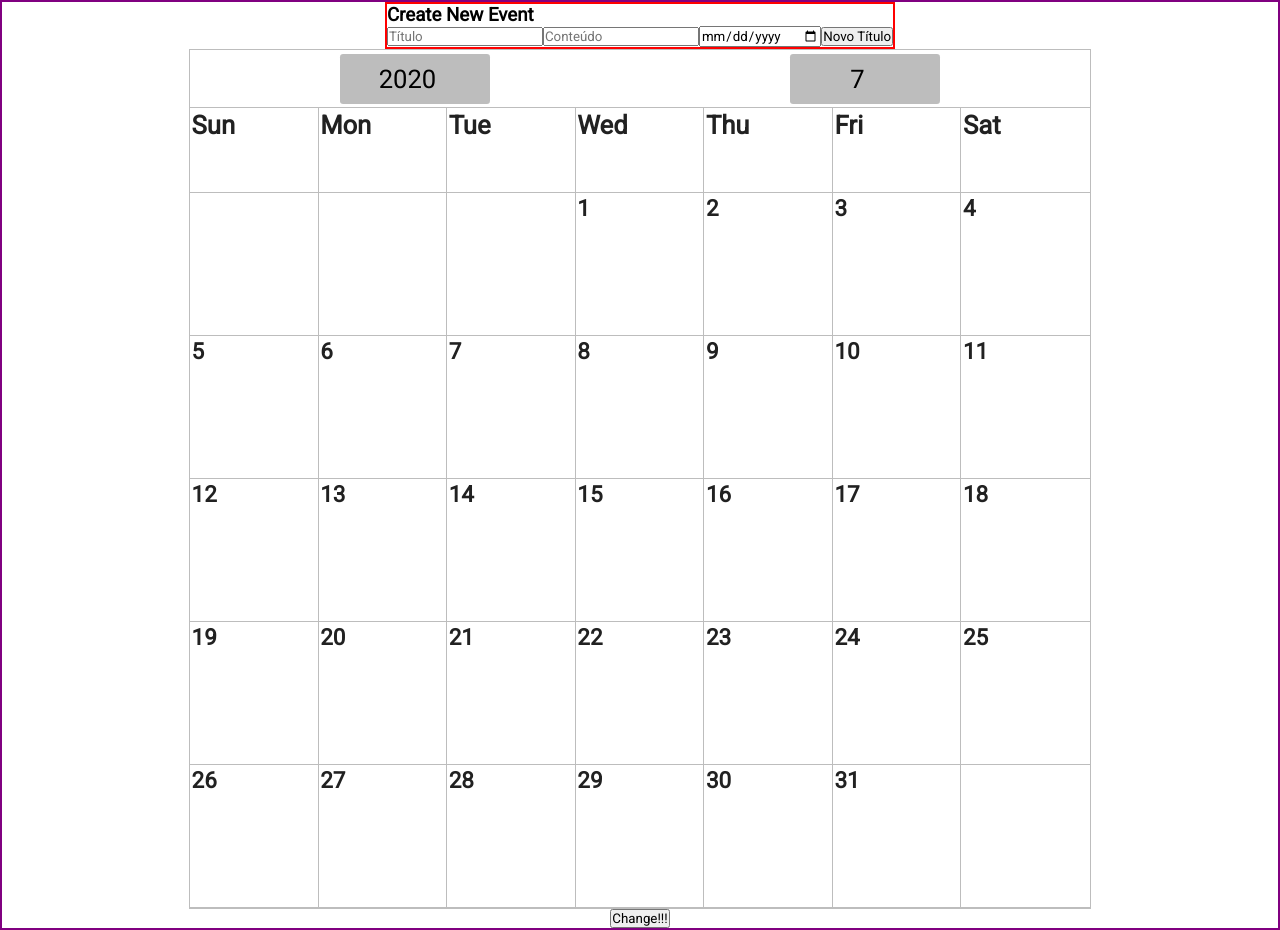
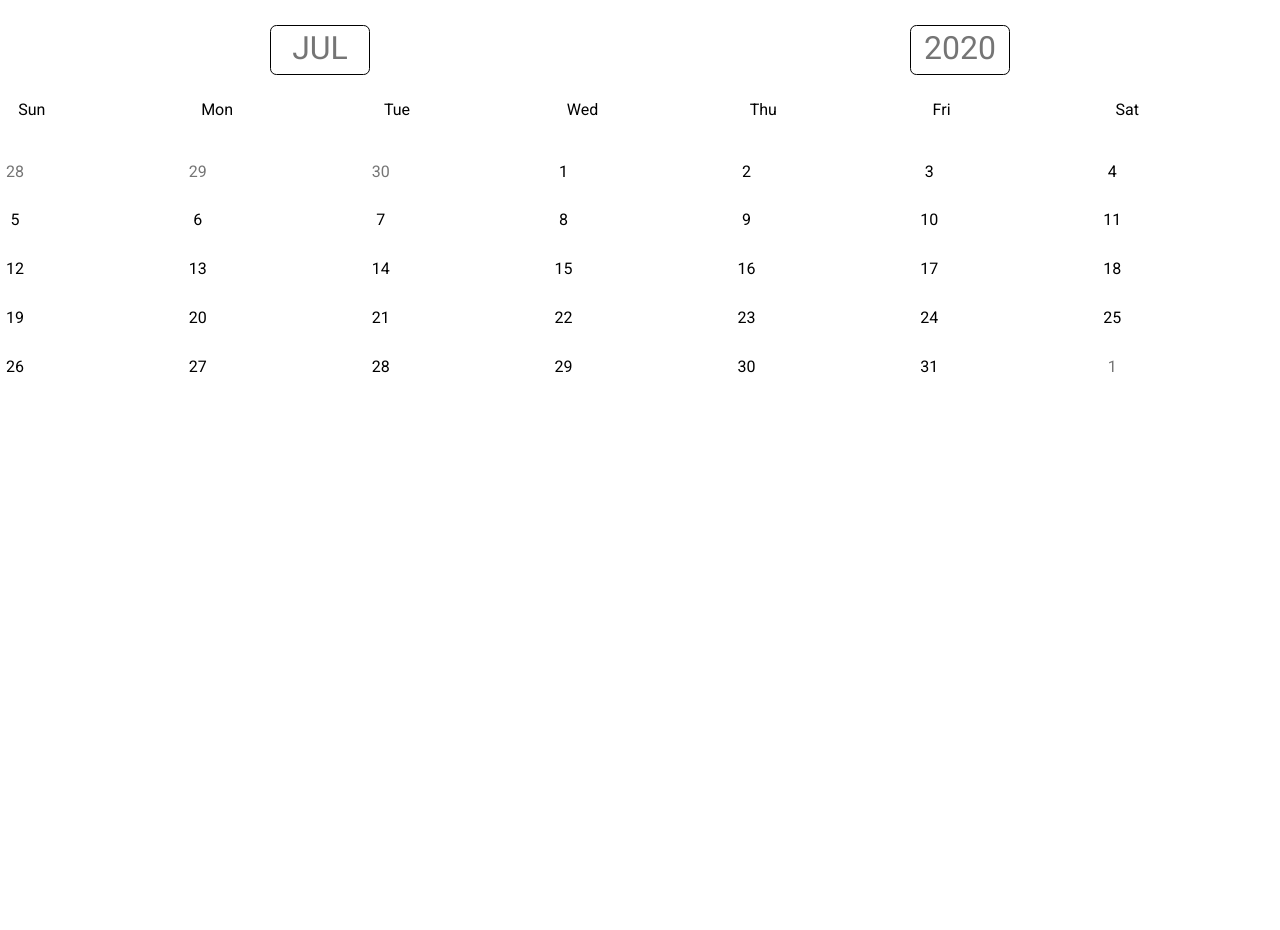
Before and after one commit to LucasRR94/Calendar, a Vue app: page / in a window 1280 px wide. After the commit the page ends 800 px from the top, so only its background shows below. Built offline with nearby package versions, Linux system fonts and the light colour scheme.

Commit message:
refactor calendar

```diff
--- a/src/components/Calendar.vue
+++ b/src/components/Calendar.vue
@@ -1,38 +1,33 @@
 <template>
   <main>
-    <div class="create-event">
-      <div class="create-event-wrapper">
-          <h3>Create New Event</h3>
-          <input type="text" name="new title" v-model="newTitle" placeholder="Título">
-          <input type="text" name="new content" v-model="newContent" placeholder="Conteúdo">
-          <input type="date" v-model="newDeadLine">
-          <input type="submit" value="Novo Título" @click="newEvent">
-      </div>
-    </div>
-    <div class="calendar" v-bind:class="{'dark-mode':darkMode,'light-mode':lightMode}">
-      <div class="calendar-header"  v-bind:class="{'header-dark-mode':darkMode,'header-light-mode':lightMode}">
+    <div class="calendar">
+      <div class="calendar-header">
         <div class="calendar-header-input-area">
-          <input type="number" name="input-year" min="1970" v-on:input="genCalendarAndLoadEvents" v-model="year" placeholder="year">
+          <!-- <input type="number" name="input-year" min="1970" v-on:input="genCalendarAndLoadEvents" v-model="year" placeholder="year"> -->
+          <span>{{abreviation()}}</span>
         </div>
         <div class="calendar-header-input-area">
-          <input type="number" name="input-month" min="1" v-on:input="genCalendarAndLoadEvents" v-model="month" placeholder="month">
+          <!-- <input type="number" name="input-month" min="1" v-on:input="genCalendarAndLoadEvents" v-model="month" placeholder="month"> -->
+          <span>{{year}}</span>
         </div>
       </div>
-      <div class="calendar-body" v-bind:class="{'body-dark-mode':darkMode,'body-light-mode':lightMode}">
+      <div class="calendar-body">
         <ul class="calendar-body-wrapper-headers">
-          <li class="calendar-body-wrapper-headers-days" v-bind:class="{'border-right-extra':isNotCorner(i+1)}" v-for="(index,i) in daysOfWeekList" :key="i"><span>{{daysOfWeekList[i]}}</span></li>
+          <li class="calendar-body-wrapper-headers-days" v-for="(index,i) in daysOfWeekList" :key="i">
+            <span>{{daysOfWeekList[i]}}</span>
+          </li>
         </ul>
         <ul class="calendar-body-wrapper-weeks">
-          <li class="calendar-body-wrapper-weeks-days" v-bind:class="{'border-right-extra':isNotCorner(index1+1)}" v-for="(j,index1) in getTheSizeOfListOfDays()" :key="index1">
-            <div class="calendar-body-wrapper-weeks-days-day days-week" v-if="(index1 >= offsetDaysOfMonth && !indexBiggerThenSizeOfMonth(index1 + 1 - offsetDaysOfMonth))">
-              <span>{{(index1+1-offsetDaysOfMonth)}}</span>
-              <ListEvents :id="getId(index1+1-offsetDaysOfMonth,month,year)" @droppedEvent="changeEventForOtherList"/>
+          <li class="calendar-body-wrapper-weeks-days" v-for="(j,index1) in getTheSizeOfListOfDays()" :key="index1">
+            <div class="calendar-body-wrapper-weeks-days-day" v-bind:class="{'other-month-grey':!actualMonth(index1)}">
+              <div class="calendar-body-wrapper-weeks-days-day-container" v-bind:class="{'evidence-day':evidenceday(index1)}" @click="inEvidence(index1)">
+                <span>{{getActualDay(index1)}}</span>
+              </div>
             </div>
           </li>
         </ul>
       </div>
     </div>
-    <button @click="changeMode">Change!!!</button>
   </main>
 </template>
 
@@ -47,13 +42,25 @@ export default{
   name:'Calendar',
   data(){
     return{
-      newDeadLine:'',
-      newTitle:'',
-      newContent:'',
       days:7,
       year:'',
       month:'',
       maxLenghtMonth:0,
+      maxLenghtOfLastMonth:0,
+      monthsExplicit:{
+        1:"JANUARY",
+        2:"FEBRUARY",
+        3:"MARCH",
+        4:"APRIL",
+        5:"MAY",
+        6:"JUNE",
+        7:"JULY",
+        8:"AUGUST",
+        9:"SEPTEMBER",
+        10:"OCTOBER",
+        11:"NOVEMBER",
+        12:"DECEMBER"
+      },
       daysOfWeekList:[
         'Sun',
         'Mon',
@@ -70,7 +77,8 @@ export default{
       objEvent:[],
       idOfListEvents:'',
       listOfEvents:{},
-      arrayOfEventsForListEvents:[]
+      arrayOfEventsForListEvents:[],
+      evidenceDayPosition:-1
     }
   },
   components:{
@@ -87,6 +95,60 @@ export default{
     }
   },
   methods: {
+    inEvidence(index){
+      const actual = index + 1;
+      if(!(index < this.offsetDaysOfMonth || !(actual <= (this.maxLenghtMonth + this.offsetDaysOfMonth)))){
+        this.evidenceDayPosition = (actual - this.offsetDaysOfMonth);
+      }
+    },
+    evidenceday(position){
+      if(this.actualMonth(position)){ // it's a valid month
+        if(this.evidenceDayPosition == (position + 1 - this.offsetDaysOfMonth)){
+          return true;
+        }
+        else{
+          return false;
+        }
+      }else{
+        return false;
+      }
+    },
+    abreviation(){
+      let finalReturn = "";
+      try{
+        const abreviationExplicitMonth = this.monthsExplicit[this.month].substring(0,3);
+        finalReturn = abreviationExplicitMonth;
+      }
+      catch(err){
+        finalReturn = "";
+      }
+      finally{
+        return finalReturn;
+      }
+    },
+    actualMonth(index){
+      const actual = index + 1;
+      if((index < this.offsetDaysOfMonth) || !(actual <= (this.maxLenghtMonth + this.offsetDaysOfMonth))){
+        return false;
+      }
+      else{
+        return true;
+      }
+    },
+    getActualDay(index){
+      const actual = index + 1;
+      if(index < this.offsetDaysOfMonth){
+        return (this.maxLenghtOfLastMonth -  (this.offsetDaysOfMonth - (index + 1)));
+      }
+      else{
+        if(actual <= (this.maxLenghtMonth + this.offsetDaysOfMonth)){
+          return (actual - this.offsetDaysOfMonth);
+        }
+        else{
+          return (actual - this.offsetDaysOfMonth) - this.maxLenghtMonth;
+        }
+      }
+    },
     changeEventForOtherList(oldLocation,newLocation){
       const oldLocal = oldLocation.split(":");
       const oldKey = oldLocal[0];
@@ -271,8 +333,12 @@ export default{
       this.year = obj.getUTCFullYear();
     },
     genCalendar(){
+      const lastMonth = () => {
+        return (this.month - 1 == 0) ? 12 : this.month -1;
+      };
       this.getFirstDayOfMonth();
-      this.getLenthOfMonthInDays();
+      this.maxLenghtMonth = this.getLenthOfMonthInDays(this.month);
+      this.maxLenghtOfLastMonth = this.getLenthOfMonthInDays(lastMonth());
       this.offsetDaysOfMonth = this.daysOfWeekList.indexOf(this.firstDayOfmonth);
     },
     indexBiggerThenSizeOfMonth(index){
@@ -288,15 +354,18 @@ export default{
       const newDay = new Date(`${this.year}/${this.month}/01`); // get the first Day of actual Month
       this.firstDayOfmonth = this.daysOfWeekList[newDay.getDay()];
     },
-    getLenthOfMonthInDays(){
-      const actualMonth = Number(this.month);
+
+    getLenthOfMonthInDays(month){
+      const actualMonth = Number(month);
+      let maxSize = 0;
       if(actualMonth >0 && actualMonth <=12){
         if(actualMonth==2){
-          (this.isLeapYear(this.year) == true) ? this.maxLenghtMonth = 29 : this.maxLenghtMonth=28;
+          (this.isLeapYear(this.year) == true) ? maxSize = 29 : maxSize=28;
         }
         else{
-          (actualMonth==4)||(actualMonth==11)|| (actualMonth==9)||(actualMonth==6) ? this.maxLenghtMonth=30 : this.maxLenghtMonth = 31;
+          (actualMonth==4)||(actualMonth==11)|| (actualMonth==9)||(actualMonth==6) ? maxSize=30 : maxSize = 31;
         }
+        return maxSize;
       }
       else{
         return 0;
@@ -304,11 +373,9 @@ export default{
     }
   },
   mounted(){
-    setTimeout(()=>{
-      this.setInitualValueYearMonth();
-      this.genCalendar();
-      this.setEventsForListEvents();
-    },5000);
+    this.setInitualValueYearMonth();
+    this.genCalendar();
+    this.setEventsForListEvents();
   }
 }
 </script>
--- a/src/style/_Calendar_Style.scss
+++ b/src/style/_Calendar_Style.scss
@@ -1,123 +1,55 @@
 @import '../style/_configs.scss';
-.days-week{
-  display: grid;
-  grid-template-rows:.2fr auto;
-  width: 100%;
-  height: 100%;
+.other-month-grey{
+  color: $separation-grey;
 }
-.hidden{
-  display:none;
+.evidence-day{
+  border:1px solid $main-black-color;
+  background: #6FEEFF;
 }
-.border-right-extra{
-  border-right: 1px $secundary-separation-color-dark solid;
-}
-// -------------------------------------------------------
-.light-mode{
-  border: 1px solid $secundary-separation-color-light;
-}
-.header-light-mode{
-  background:$primary-color-light;
-  border-bottom:1px solid $secundary-separation-color-light;
-  input{
-    background: $secundary-separation-color-light;
-    color:$default-font-color-light;
-  }
-}
-.body-light-mode{
-  background: $primary-color-light;
-  .calendar-body-wrapper-headers{
-    border-bottom:1px $secundary-separation-color-light solid;
-    .calendar-body-wrapper-headers-days{
-      color:$font-color-light;
-    }
-  }
-}
-.body-light-mode{
-  .calendar-body-wrapper-weeks{
-    &-days{
-      border-bottom:1px $secundary-separation-color-light solid;
-      &-day{
-        color:$font-color-light;
-      }
-    }
-  }
-}
-// -------------------------------------------------------
-.dark-mode{
-  border: 1px solid $secundary-separation-color-dark;
-}
-.header-dark-mode{
-  background:$primary-color-dark;
-  border-bottom:1px solid $secundary-separation-color-dark;
-  input{
-    color:$default-font-color-dark;
-  }
-}
-.body-dark-mode{
-  background: $primary-color-dark;
-  .calendar-body-wrapper-headers{
-    border-bottom:1px $secundary-separation-color-dark solid;
-    .calendar-body-wrapper-headers-days{
-      color:$font-color-dark;
-    }
-  }
-}
-.body-dark-mode{
-  .calendar-body-wrapper-weeks{
-    &-days{
-      border-bottom:1px $secundary-separation-color-dark solid;
-      &-day{
-        color:$font-color-dark;
-      }
-    }
-  }
-}
+
 main{
-  border:2px solid purple;
+  // border:2px solid purple;
   display: flex;
   align-items: center;
   flex-direction: column;
   width:100%;
   height:100%;
-}
-.create-event{
-  width:auto;
-  height:auto;
-  &-wrapper{
-    width: 100%;
-    height: 100%;
-    border:2px solid red;
-  }
+  font-family: 'Roboto', sans-serif;
 }
 .calendar{
-  width:auto;
-  height:auto;
-  display:flex;
-  flex-direction: column;
+  width:100%;
+  height:100%;
+  display:grid;
+  grid-template-rows: 100px 2.0fr;
   &-header{
-    display: flex;
-    width:auto;
+    width:100%;
     height:auto;
+    display:flex;
+    flex-direction: row;
+    justify-content: center;
     &-input-area{
-      flex:.5;
-      width:auto;
+      width:50%;
       height:auto;
-      display:flex;
+      display: flex;
       justify-content: center;
-      padding:.2rem 0;
-      input{
-        border:none;
-        border-radius:.2rem;
-        padding:.1rem;
-        font-size:1rem;
+      align-items: center;
+      span{
+        width:100px;
+        height:50px;
+        padding:.2rem .4rem;
+        font-size: 32px;
+        color:$separation-grey;
+        border:1px solid $main-black-color;
+        border-radius: .4rem;
         text-align: center;
+        font-weight: 400;
       }
     }
   }
   &-body{
-    width: auto;
+    width: 100%;
     display:grid;
-    grid-template-rows: .2fr auto;
+    grid-template-rows: 3.5rem  auto;
     &-wrapper-headers{
       width:inherit;
       height: auto;
@@ -129,9 +61,12 @@ main{
         list-style: none;
         font-size:1rem;
         font-weight: bold;
-        padding-top:.1rem;
+        display: flex;
+        justify-content: center;
         span{
-          margin-left:.1rem;
+          width:80%;
+          height:80%;
+          font-weight: 300;
         }
       }
     }
@@ -145,209 +80,28 @@ main{
         height:auto;
         width:auto;
         &-day{
-          padding-top:.1rem;
+          height:auto;
+          width:auto;
+          list-style: none;
           font-size:1rem;
-          font-weight:bold;
-          display:grid;
-          grid-template-rows:1fr 1.8fr;
-          span{
-            margin-left:0.1rem;
+          font-weight: bold;
+          display: flex;
+          justify-content: flex-start;
+          align-items: center;
+          &-container{
+            width:30px;
+            height: 30px;
+            display: flex;
+            justify-content: center;
+            align-items: center;
+            span{
+              width:auto;
+              font-weight: 300;
+            }
           }
         }
+
       }
     }
   }
 }
-@media(max-width:425px){
-  .calendar{
-    min-width: 300px;
-    min-height: 340px;
-    width:100%;
-    height:100%;
-    max-width: 400px;
-    &-header{
-      width:inherit;
-      height:40px;
-      &-input-area{
-        height:auto;
-        display:flex;
-        input{
-          max-width: 80px;
-          padding:.1rem;
-        }
-      }
-    }
-    &-body{
-      max-width:inherit;
-      height:auto;
-      min-height: 300px;
-      &-wrapper-headers{
-        width:auto;
-        height:auto;
-        &-days{
-          height:auto;
-          width:auto;
-        }
-      }
-      &-wrapper-weeks{
-        width: auto;
-        height: auto;
-        max-width: inherit;
-        &-days{
-          height:auto;
-          width:auto;
-        }
-      }
-    }
-  }
-}
-@media(min-width:425px){
-  .calendar{
-    min-width: 400px;
-    max-width:500px;
-    max-height:600px;
-    min-height: 500px;
-    width: auto;
-    height: auto;
-    &-header{
-      width:inherit;
-      height:40px;
-      &-input-area{
-        height:auto;
-        input{
-          max-width: 80px;
-          padding:.1rem;
-        }
-      }
-    }
-    &-body{
-      min-height: 460px;
-      max-height: inherit;
-      max-width: inherit;
-      min-width:inherit;
-      &-wrapper-headers{
-        width:inherit;
-        min-width:inherit;
-        max-width: inherit;
-        height: auto;
-        &-days{
-          height:auto;
-          width:auto;
-        }
-      }
-      &-wrapper-weeks{
-        width:inherit;
-        min-width:inherit;
-        max-width: inherit;
-        height:auto;
-        &-days{
-          height:auto;
-          width:auto;
-        }
-      }
-    }
-  }
-}
-@media(min-width:768px){
-  .calendar{
-    min-width: 600px;
-    max-width:700px;
-    max-height:600px;
-    min-height: 600px;
-    &-header{
-      width:inherit;
-      height:50px;
-      &-input-area{
-        height:auto;
-        display:flex;
-        input{
-          max-width: 80px;
-          padding:.1rem;
-          font-size:1.2rem;
-        }
-      }
-    }
-    &-body{
-      min-height: 550px;
-      max-height: inherit;
-      max-width: inherit;
-      min-width:inherit;
-      &-wrapper-headers{
-        width:inherit;
-        min-width:inherit;
-        max-width: inherit;
-        height: auto;
-        &-days{
-          font-size:1.2rem;
-          height:auto;
-          width:auto;
-        }
-      }
-      &-wrapper-weeks{
-        width:inherit;
-        min-width:inherit;
-        max-width: inherit;
-        height:auto;
-        &-days{
-          height:auto;
-          width:auto;
-          &-day{
-            font-size:1.2rem;
-          }
-        }
-      }
-    }
-  }
-}
-@media(min-width:1024px){
-  .calendar{
-    min-width: 900px;
-    max-width:1000px;
-    max-height:600px;
-    min-height: 860px;
-    &-header{
-      width:inherit;
-      height:90px;
-      &-input-area{
-        height:auto;
-        display:flex;
-        input{
-          min-width:50px;
-          max-width: 150px;
-          padding:.1rem;
-          font-size:1.6rem;
-        }
-      }
-    }
-    &-body{
-      min-height: 800px;
-      max-height: inherit;
-      max-width: inherit;
-      min-width:inherit;
-      &-wrapper-headers{
-        width:inherit;
-        min-width:inherit;
-        max-width: inherit;
-        height: auto;
-        &-days{
-          font-size:1.6rem;
-          height:auto;
-          width:auto;
-        }
-      }
-      &-wrapper-weeks{
-        width:inherit;
-        min-width:inherit;
-        max-width: inherit;
-        height:auto;
-        &-days{
-          height:auto;
-          width:auto;
-          &-day{
-            font-size:1.4rem;
-          }
-        }
-      }
-    }
-  }
-}
--- a/src/style/_configs.scss
+++ b/src/style/_configs.scss
@@ -16,3 +16,12 @@ $hovered-green-icon-font:black;
 $primary-divider-card-icon:#F0F4C3;
 $text-color-card-icon:#FFFFFF;
 $main-color-card:#212121;
+
+
+/* Calendar Colors....*/
+$main-black-color:#000000;
+$secundary-black-color:#212121;
+$separation-grey:#757575;
+
+
+@import url('https://fonts.googleapis.com/css2?family=Roboto:wght@500&display=swap');
```
